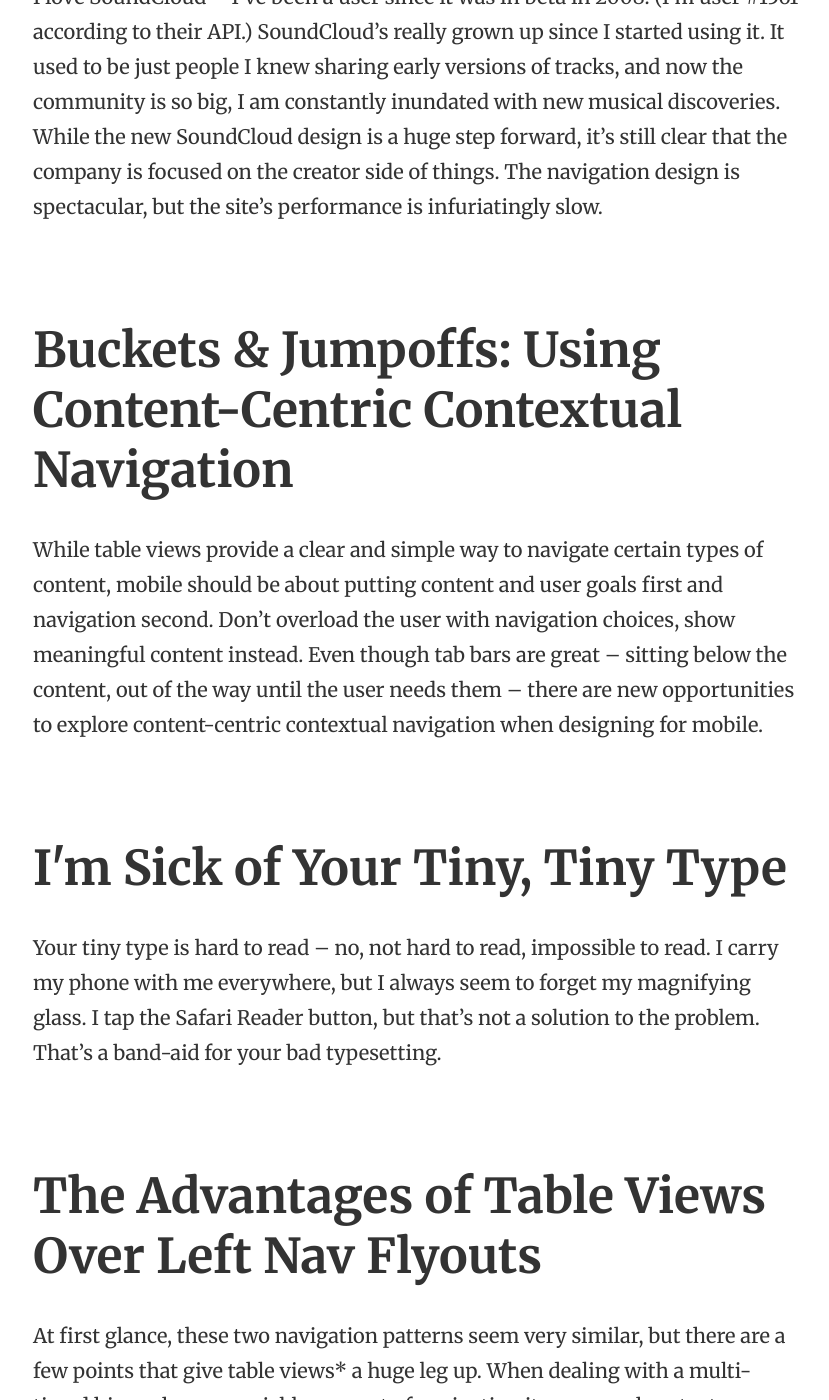
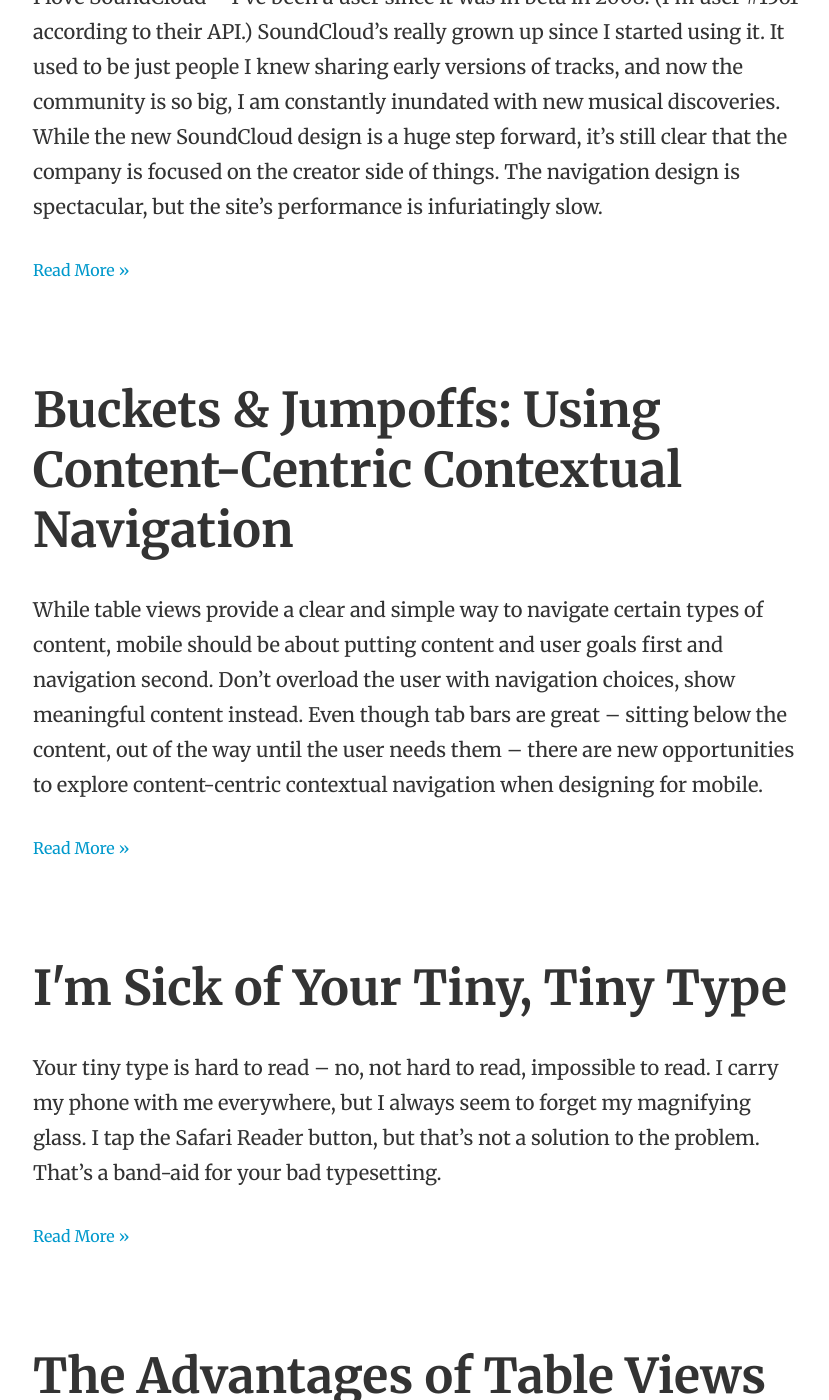
Before and after one commit to jxnblk/Heather, a Jekyll site: the page built from demo/index.html, in a window 1280 px wide and 1400 px high, scrolled down 284 px. Shown: the whole window, without its empty margins (223-1052 px from the left). Built offline with Jekyll 4.4.1, drawn with Linux system fonts in a browser that asks for light colours; some of the changed text lies outside the part shown.

Commit message:
read more link

```diff
--- a/demo/index.html
+++ b/demo/index.html
@@ -6,5 +6,6 @@ layout: default
 <article class="post">
   <h1 class=""><a href="{{ site.url }}{{ post.url }}" title="{{ post.title }}">{{ post.title }}</a></h1>
   {{ post.excerpt }}
+  <a href="{{ site.url }}{{ post.url }}" title="{{ post.title }}">Read More &raquo;</a>
 </article>
 {% endfor %}
```
